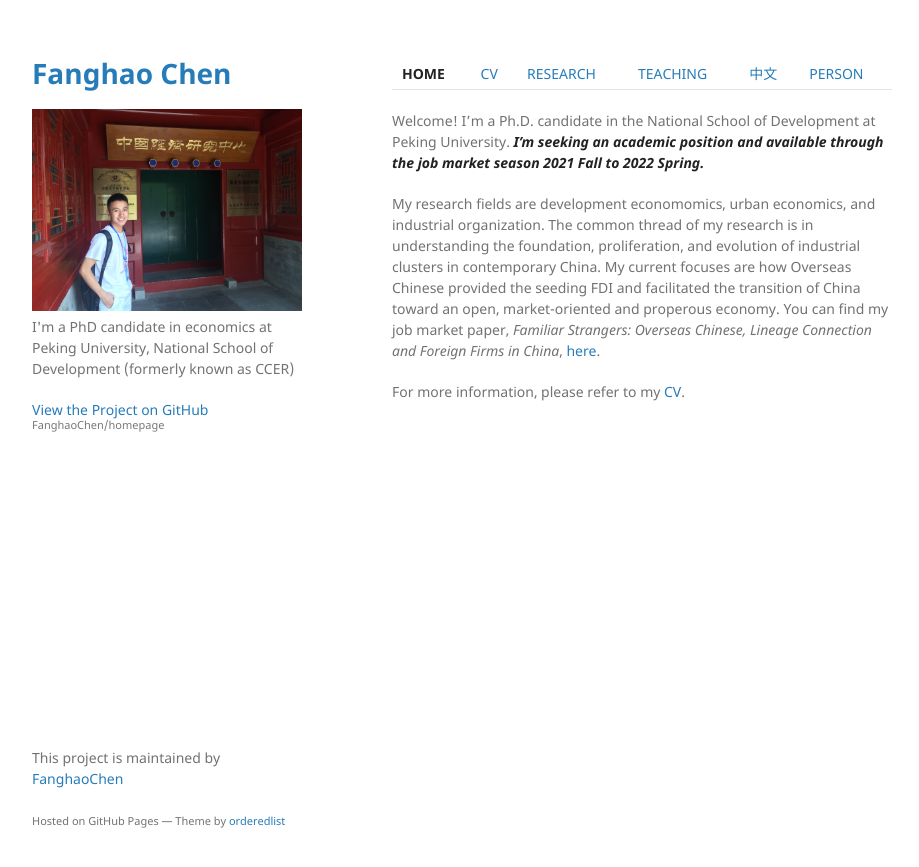
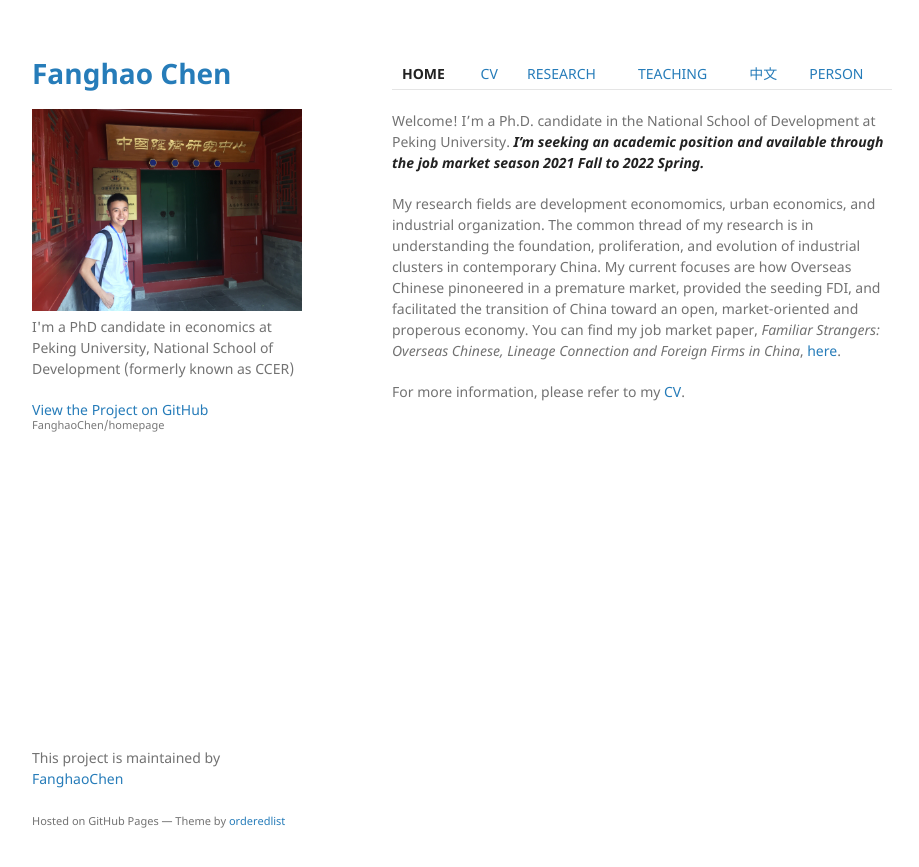
Before and after one commit to FanghaoChen/homepage, a Jekyll site: the page built from index.md, in a window 1280 px wide. Shown: the top 867 px of the page, without its empty margins (178-1097 px from the left). Built offline with Jekyll 4.4.1, drawn with Linux system fonts in a browser that asks for light colours.

Commit message:
Update index.md

```diff
--- a/index.md
+++ b/index.md
@@ -7,6 +7,6 @@ layout: default
 
 Welcome! I'm a Ph.D. candidate in the National School of Development at Peking University. _**I'm seeking an academic position and available through the job market season 2021 Fall to 2022 Spring.**_
 
-My research fields are development economomics, urban economics, and industrial organization. The common thread of my research is in understanding the foundation, proliferation, and evolution of industrial clusters in contemporary China. My current focuses are how Overseas Chinese provided the seeding FDI and facilitated the transition of China toward an open, market-oriented and properous economy. You can find my job market paper, _Familiar Strangers: Overseas Chinese, Lineage Connection and Foreign Firms in China_, [here](./assets/JMP_210811.pdf).
+My research fields are development economomics, urban economics, and industrial organization. The common thread of my research is in understanding the foundation, proliferation, and evolution of industrial clusters in contemporary China. My current focuses are how Overseas Chinese pinoneered in a premature market, provided the seeding FDI, and facilitated the transition of China toward an open, market-oriented and properous economy. You can find my job market paper, _Familiar Strangers: Overseas Chinese, Lineage Connection and Foreign Firms in China_, [here](./assets/JMP_210811.pdf).
 
 For more information, please refer to my [CV](./assets/FanghaoChen_AcademiaCV_eng-210821.pdf).
```
